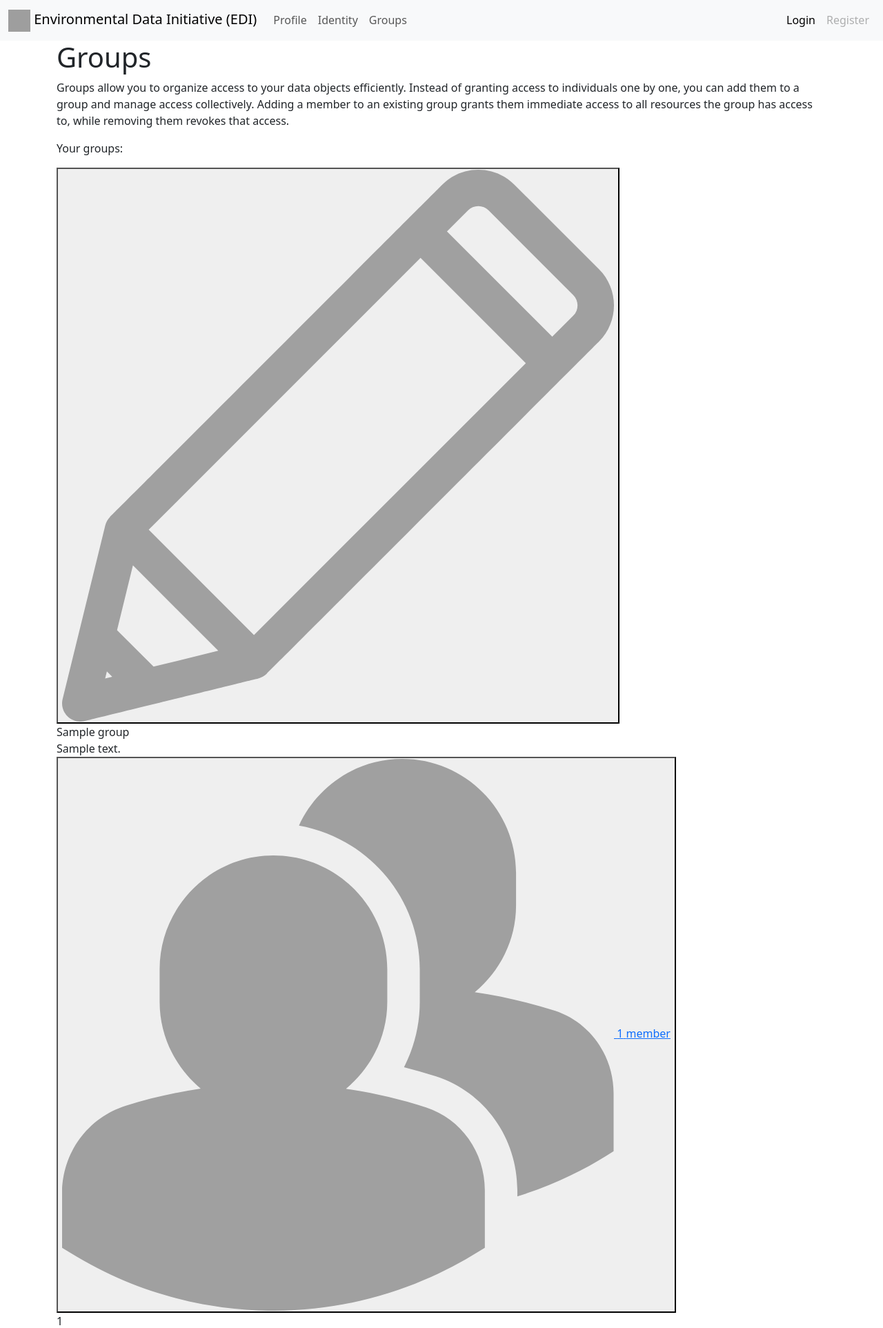
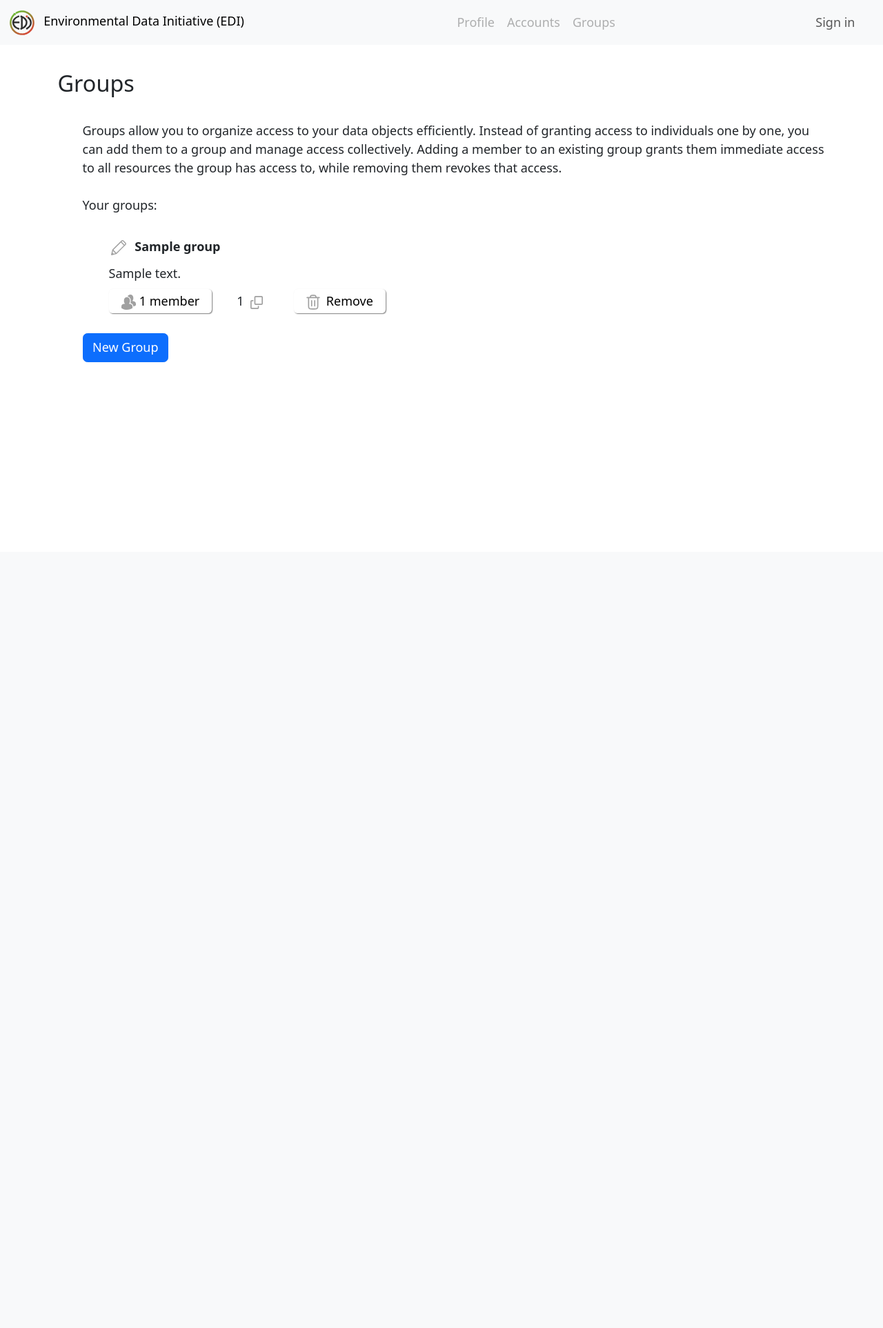
Before and after one commit to PASTAplus/auth, a Python web app: template webapp/templates/group.html in a window 1280 px wide. Shown: the top 1925 px of the page at 69% size. After the commit the page ends 525 px from the top, so only its background shows below. Run offline with Jinja, Linux system fonts and the light colour scheme; the template is opened without the code that fills it: most values are stand-ins (such as "Sample title", 1, 10 or a date in 2020); some libraries are stand-ins or nearby versions; grey boxes are pictures that could not be loaded.

Commit message:
Add misc UI improvements + refactoring

```diff
--- /dev/null
+++ b/webapp/static/css/base.css
@@ -0,0 +1,410 @@
+/* Extra styles for auth */
+
+:root {
+    /* Set the size of 1rem */
+    font-size: 18px;
+    --font-color: #a0a000;
+}
+
+/*main {*/
+/*    margin-left: 0 !important;*/
+/*}*/
+
+/*body {*/
+/*    color: var(--font-color); !* Use the font color variable for text *!*/
+/*}*/
+
+/*.header-container h1,*/
+/*.grid-child,*/
+/*.label {*/
+/*    color: var(--font-color); !* Apply the font color variable to other elements *!*/
+/*}*/
+
+
+.container {
+    margin-top: 2rem;
+    margin-bottom: 2rem;
+}
+
+/*.container-left-margin {*/
+/*    margin-left: 0 !important;*/
+/*}*/
+
+.header-container {
+    display: flex;
+    align-items: center;
+    /*justify-content: center; !* Horizontally align items *!*/
+}
+
+.header-container h1 {
+}
+
+/*
+    Navbar Menu
+*/
+
+.navbar .navbar-brand {
+    font-size: 1rem;
+}
+
+.navbar .navbar-brand img {
+    width: 2rem;
+    height: 2rem;
+}
+
+.navbar-brand-pad {
+    margin-left: 0.5rem;
+    margin-right: 0.5rem;
+}
+
+/* Override the default navbar color for the 'brand' name */
+.navbar-brand {
+    /*color: #000000a6 !important;*/
+    /*pointer-events: none;*/
+    /*cursor: default;*/
+}
+
+.nav-item .avatar {
+    width: 2rem;
+    height: 2rem;
+    margin-right: 1rem;
+}
+
+/* Headers */
+
+/* Reduce all header sizes by 0.2rem from default */
+h1 {
+    font-size: 1.8rem;
+}
+
+h2 {
+    font-size: 1.6rem;
+}
+
+h3 {
+    font-size: 1.4rem;
+}
+
+h4 {
+    font-size: 1.2rem;
+}
+
+h5 {
+    font-size: 1.0rem;
+}
+
+h6 {
+    font-size: 0.8rem;
+}
+
+h1 {
+    /*padding-top: 2rem;*/
+}
+
+h1, h2, h3, h4, h5, h6 {
+    /*margin: 0;*/
+    /* margin-top: 1rem; */
+    /* margin-bottom: 1rem; */
+}
+
+table td, table th {
+    white-space: nowrap;
+    padding-left: 1rem;
+    padding-right: 1rem;
+}
+
+/* Round avatar images */
+.avatar {
+    width: 9rem;
+    height: 9rem;
+    border-radius: 50%;
+    overflow: hidden;
+    position: relative;
+    margin: 0 auto;
+    border: 0;
+}
+
+.avatar-small {
+    width: 5rem;
+    height: 5rem;
+}
+
+.profile-name {
+    text-align: center;
+    font-size: 2.5rem;
+    margin-top: 1rem;
+}
+
+.indent {
+    margin: 1.5rem 0 1.5rem 2rem;
+}
+
+.space {
+    margin-top: 2rem;
+}
+
+.space-below {
+    margin-bottom: 2rem;
+}
+
+.grid-parent {
+    display: grid;
+    grid-template-columns: max-content max-content;
+    gap: .5rem;
+    align-items: center;
+    justify-items: left;
+}
+
+.grid-child {
+}
+
+.label {
+    font-weight: bold;
+}
+
+/*
+    Tooltip
+*/
+
+.nav-tooltip {
+    display: inline-block;
+    position: relative;
+}
+
+.nav-tooltip-text {
+    visibility: hidden;
+    opacity: 0;
+    z-index: -1;
+    font-size: smaller;
+    position: absolute;
+    padding: 0 1rem 0 1rem;
+    border-radius: .5rem;
+    border-style: solid;
+    border-color: #a5a5a5;
+    border-width: .1rem;
+    color: #444400;
+    background-color: #e6e6e6;
+    bottom: 100%; /* Position the tooltip above the container */
+    left: 50%;
+    transform: translateX(-50%); /* Center the tooltip horizontally */
+    white-space: nowrap;
+}
+
+.nav-tooltip:hover .nav-tooltip-text {
+    visibility: visible;
+    opacity: 1;
+    z-index: 1;
+    transition: opacity 1s;
+}
+
+/*
+    General
+*/
+
+/* Row of bottom adjusted elements */
+
+.row-low-parent {
+    display: flex;
+    flex-direction: row;
+    align-items: flex-end;
+    justify-content: center;
+    flex-wrap: nowrap;
+    width: auto; /* Take minimal horizontal space */
+}
+
+.row-low-child {
+}
+
+/* Row of vertically centered elements */
+
+.row-center-parent {
+    display: flex;
+    flex-direction: row;
+    align-items: center;
+    justify-content: center;
+    flex-wrap: nowrap;
+    width: auto; /* Take minimal horizontal space */
+}
+
+.row-center-child {
+}
+
+/* Icon link */
+
+.icon-link {
+    cursor: pointer;
+    height: 1.2rem;
+    transition: box-shadow .3s ease-in-out;
+}
+
+.icon-link:hover {
+    box-shadow: 0 0 .2rem rgba(0, 0, 0, 0.5);
+}
+
+.icon-link:active {
+    transform: scale(0.90);
+}
+
+/* IdP logos */
+
+.idp-logo {
+    display: flex;
+    justify-content: center;
+    align-items: center;
+    width: 9rem;
+}
+
+.idp-logo:active {
+    /*background-color: #f0f0f0;*/
+    /*transform: scale(0.95);*/
+    /*box-shadow: 1px 1px 3px rgba(0, 0, 0, 0.3);*/
+}
+
+.idp-logo-google {
+    height: 1.85rem;
+    padding-top: 0.2rem;
+}
+
+.idp-logo-microsoft {
+    height: 1.6rem;
+}
+
+.idp-logo-github-symbol {
+    padding-right: 0.3rem;
+    height: 1.6rem;
+}
+
+.idp-logo-github-text {
+    height: 1.3rem;
+}
+
+.idp-logo-orcid {
+    height: 1.6rem;
+    padding-bottom: 0.15rem;
+}
+
+/* Icon button */
+
+.icon-button {
+    cursor: pointer;
+    border: none;
+    background: transparent;
+    border-radius: .3rem;
+    padding: 0.2rem;
+    margin: 0 .5rem 0 0;
+    transition: background-color .3s ease-in-out;
+}
+
+.icon-button img {
+    height: 1.2rem;
+}
+
+.icon-button:hover {
+    background-color: rgba(0, 0, 0, 0.15);
+}
+
+.icon-button:active {
+    transform: scale(0.80);
+    box-shadow: 0 0 4px rgba(0, 0, 0, 0.5);
+}
+
+/* Icon + text button */
+
+.icon-text-button {
+    display: flex;
+    align-items: center;
+    gap: 0.5rem;
+    border: none;
+    /* border: 1px solid gray; */
+    background: transparent;
+    border-radius: .3rem;
+    padding: 0.2rem 1rem 0.2rem 1rem;
+    /*margin: 0 1rem 0 0;*/
+    transition: background-color .3s ease-in-out;
+    box-shadow: 1px 1px 1.5px rgba(0, 0, 0, 0.5);
+}
+
+.icon-text-button a {
+    text-decoration: none;
+    color: inherit;
+}
+
+.icon-text-button:hover {
+    /* box-shadow: 0 0 .2rem rgba(0, 0, 0, 0.5); */
+    background-color: rgba(0, 0, 0, 0.15);
+}
+
+.icon-text-button:active {
+    transform: scale(0.90);
+    box-shadow: 0 0 4px rgba(0, 0, 0, 0.5);
+}
+
+.icon-text-button img {
+    cursor: pointer;
+    height: 1.2rem;
+}
+
+/* For accessibility, we can show the label only to screen readers */
+.screen-reader-only {
+    position: absolute;
+    width: 1px;
+    height: 1px;
+    margin: -1px;
+    padding: 0;
+    overflow: hidden;
+    clip: rect(0, 0, 0, 0);
+    border: 0;
+}
+
+/*.pasta-id-copy-button {*/
+/*    display: flex;*/
+/*    align-items: center;*/
+/*    gap: 0.5rem;*/
+/*    border: none;*/
+/*    background: transparent;*/
+/*    border-radius: .3rem;*/
+/*    padding: 0.3em;*/
+/*    transition: background-color .3s ease-in-out;*/
+/*}*/
+
+/* Pasta ID with copy button */
+
+.pasta-id-parent {
+    display: flex;
+    align-items: center;
+    /* gap: 0.5rem; */
+    max-width: 10rem;
+}
+
+.pasta-id-child-text {
+    white-space: nowrap;
+    overflow: hidden;
+    text-overflow: ellipsis;
+}
+
+.pasta-id-child-icon {
+    cursor: pointer;
+    border-radius: .3rem;
+    transition: background-color .3s ease-in-out;
+    padding: 0 .5rem 0 .5rem;
+    /* height: 1.5rem; */
+    /* width: 1.2rem; */
+}
+
+.pasta-id-child-icon img {
+    height: 1.05rem;
+}
+
+.pasta-id-child-icon:hover {
+    background-color: rgba(0, 0, 0, 0.15);
+}
+
+.pasta-id-child-icon:active {
+    transform: scale(0.90);
+    box-shadow: 0 0 4px rgba(0, 0, 0, 0.5);
+}
+
+/* Add a bit of space between BootStrap form-group's */
+.form-group {
+    padding: .5rem;
+}
--- /dev/null
+++ b/webapp/static/js/base.js
@@ -0,0 +1,45 @@
+// Import this file after building the DOM (just before the closing </body> tag)
+
+let $ = jQuery.noConflict();
+
+// Highlight the current page in the navigation bar
+let pageName = getPageName();
+let el_arr = document.querySelectorAll('a.nav-link');
+for (let el of el_arr) {
+  if (el.getAttribute('href').endsWith(`/${pageName}`)) {
+    el.classList.add('active');
+    // ARIA is an accessibility standard. It helps with screen readers.
+    el.setAttribute('aria-current', 'page');
+  }
+  else {
+    el.classList.remove('active');
+    el.setAttribute('aria-current', 'false');
+  }
+}
+
+function getPageName()
+{
+  let url = window.location.pathname;
+  let split_list = url.split('/');
+  return split_list[split_list.length - 1];
+}
+
+// Handle PASTA ID copy buttons
+
+function copyTextToClipboard(text)
+{
+  navigator.clipboard.writeText(text).then(function () {
+    console.log('Text copied to clipboard');
+  }).catch(function (err) {
+    console.error('Could not copy text: ', err);
+  });
+}
+
+let copyButtons = document.querySelectorAll('.pasta-id-child-icon');
+for (let button of copyButtons) {
+  button.addEventListener('click', function (e) {
+    let currentEl = e.target;
+    let pastaIdStr = currentEl.parentElement.previousElementSibling.textContent.trim();
+    copyTextToClipboard(pastaIdStr);
+  });
+}
--- a/webapp/templates/accept.html
+++ b/webapp/templates/accept.html
@@ -26,7 +26,7 @@
 
   <div class="row">
     <div class="col-md-4">
-      <form method="POST" action="/auth/accept" class="form" role="form">
+      <form method="POST" action="/login/accept" class="form" role="form">
 
         <input type='hidden' name='target' value='{{ target }}'>
         <input type='hidden' name='pasta_token' value='{{ pasta_token }}'>
--- a/webapp/templates/base.html
+++ b/webapp/templates/base.html
@@ -10,11 +10,12 @@
     {% endblock %}
   </title>
 
-
   <!-- Bootstrap CSS -->
-  <link href='/static/bootstrap/css/bootstrap.css' rel='stylesheet'>
+  <link href='/static/lib/bootstrap/css/bootstrap.css' rel='stylesheet'>
   <!-- Extra styles for auth -->
-  <link href='/static/auth.css' rel='stylesheet'>
+  <link href='/static/css/base.css' rel='stylesheet'>
+  {% block head %}
+  {% endblock %}
 </head>
 <body>
 
@@ -23,8 +24,8 @@
   <div class='container-fluid'>
 
     <a class='navbar-brand' href='/'>
-      <img src='/static/images/edi-logo-32x32.png'
-           alt='Environmental Data Initiative Logo' width='32' height='32'>
+      <img src='/static/svg/EDI-logo-no-padding.svg'
+           alt='Environmental Data Initiative Logo'>
       <span class='navbar-brand-pad'>Environmental Data Initiative (EDI)</span>
     </a>
 
@@ -37,52 +38,50 @@
         <span class='navbar-toggler-icon'></span>
       </button>
 
-      <div class='collapse navbar-collapse' id='navbarContent'>
-
       <!-- Menu, left -->
 
       <ul class='navbar-nav mr-auto'>
 
-          <!--<li class='nav-item'>-->
-          <!--  <a class='nav-link' href='/'>Home</a>-->
-          <!--</li>-->
         <li class='nav-item'>
-            <a class='nav-link' href='/profile'>Profile</a>
+          <a class='nav-link {% if not token %}disabled{% endif %}' href='/profile'>Profile</a>
         </li>
         <li class='nav-item'>
-            <a class='nav-link' href='/identity'>Identity</a>
+          <a class='nav-link {% if not token %}disabled{% endif %}' href='/identity'>Accounts</a>
         </li>
         <li class='nav-item'>
-            <a class='nav-link' href='/groups'>Groups</a>
+          <a class='nav-link {% if not token %}disabled{% endif %}' href='/group'>Groups</a>
         </li>
-
-          <!--<li class='nav-item dropdown'>-->
-          <!--  <a class='nav-link dropdown-toggle' href='#' id='navbarDropdown' role='button' data-toggle='dropdown' aria-haspopup='true' aria-expanded='false'>-->
-          <!--    Dropdown-->
-          <!--  </a>-->
-          <!--  <div class='dropdown-menu' aria-labelledby='navbarDropdown'>-->
-          <!--    <a class='dropdown-item' href='#'>Action</a>-->
-          <!--    <a class='dropdown-item' href='#'>Another action</a>-->
-          <!--    <div class='dropdown-divider'></div>-->
-          <!--    <a class='dropdown-item' href='#'>Something else here</a>-->
-          <!--  </div>-->
-          <!--</li>-->
-
-          <!--<li class='nav-item'>-->
-          <!--  <a class='nav-link disabled' href='#'>Disabled</a>-->
-          <!--</li>-->
       </ul>
-      </div>
 
       <!--Menu, right-->
 
       <ul class='navbar-nav mr-auto navbar-right'>
+        {% if not token %}
           <li class='nav-item'>
-          <a class='nav-link active' href='/login'>Login</a>
+            <a class='nav-link active' href='/signin'>Sign in</a>
           </li>
+        {% endif %}
+
+        {% if token %}
           <li class='nav-item'>
-          <a class='nav-link disabled' href='/register'>Register</a>
+            <div class='row-center-parent'>
+              <div class='row-center-child'>
+                <img src='{{ avatar_url }}' alt='Avatar' class='avatar'>
+              </div>
+              <div class='row-center-child'>
+                <a class='nav-link' href='/signout'>
+                  <img src="/static/svg/sign-out.svg" alt="Sign out" class='icon-link'>
+                  Sign out
+                </a>
+              </div>
+            </div>
           </li>
+        {% endif %}
+
+        <li class='nav-item'>
+          <a class='nav-link' href='/dev'> </a>
+        </li>
+
       </ul>
 
     {% endblock %}
@@ -91,16 +90,20 @@
 </nav>
 
 
-<main role='main' class='container '>
+<main role='main' class='container'>
   {% block content %}
   {% endblock %}
 </main>
 
 <!-- Bootstrap Bundle with Popper -->
-<script src='/static/bootstrap/js/bootstrap.bundle.js'></script>
+<script src='/static/lib/bootstrap/js/bootstrap.bundle.js'></script>
 <!-- Bootstrap 5 does not use jQuery, but we do -->
-<script src='/static/jquery-3.7.1.js'></script>
+<script src='/static/lib/jquery-3.7.1.js'></script>
 <!-- js that runs on all pages -->
-<script src='/static/base.js'></script>
+<script src='/static/js/base.js'></script>
+{% block scripts %}
+  {# By importing scripts just before the /body tag, we don't have to wrap scripts
+  in checks for fully loaded DOM #}
+{% endblock %}
 </body>
 </html>
--- a/webapp/templates/index.html
+++ b/webapp/templates/index.html
@@ -6,6 +6,9 @@
 {% endblock %}
 
 {% block content %}
+
+  {#<div class='container-left-margin'>#}
+
     <h1>Profiles</h1>
 
     <table>
@@ -52,4 +55,6 @@
       </tbody>
     </table>
 
+  {#</div>#}
+
 {% endblock %}
--- a/webapp/ui/privacy_policy.py
+++ b/webapp/ui/privacy_policy.py
@@ -3,7 +3,7 @@
 import starlette.requests
 import starlette.templating
 
-import user_db
+import db.iface
 import util
 from config import Config
 
@@ -42,7 +42,7 @@
 @router.post('/login/accept')
 async def accept_post(
     request: starlette.requests.Request,
-    udb: user_db.UserDb = fastapi.Depends(user_db.udb),
+    udb: db.iface.UserDb = fastapi.Depends(db.iface.udb),
 ):
     """Require the user to accept the privacy policy.
 
```
Also changed, not shown: webapp/main.py (+73 -25 lines), webapp/templates/dev.html (added, +16 -0 lines), webapp/templates/identity.html (+5 -5 lines), webapp/ui/index.py (+22 -18 lines). Lines whose indentation alone changed are shown as unchanged.
